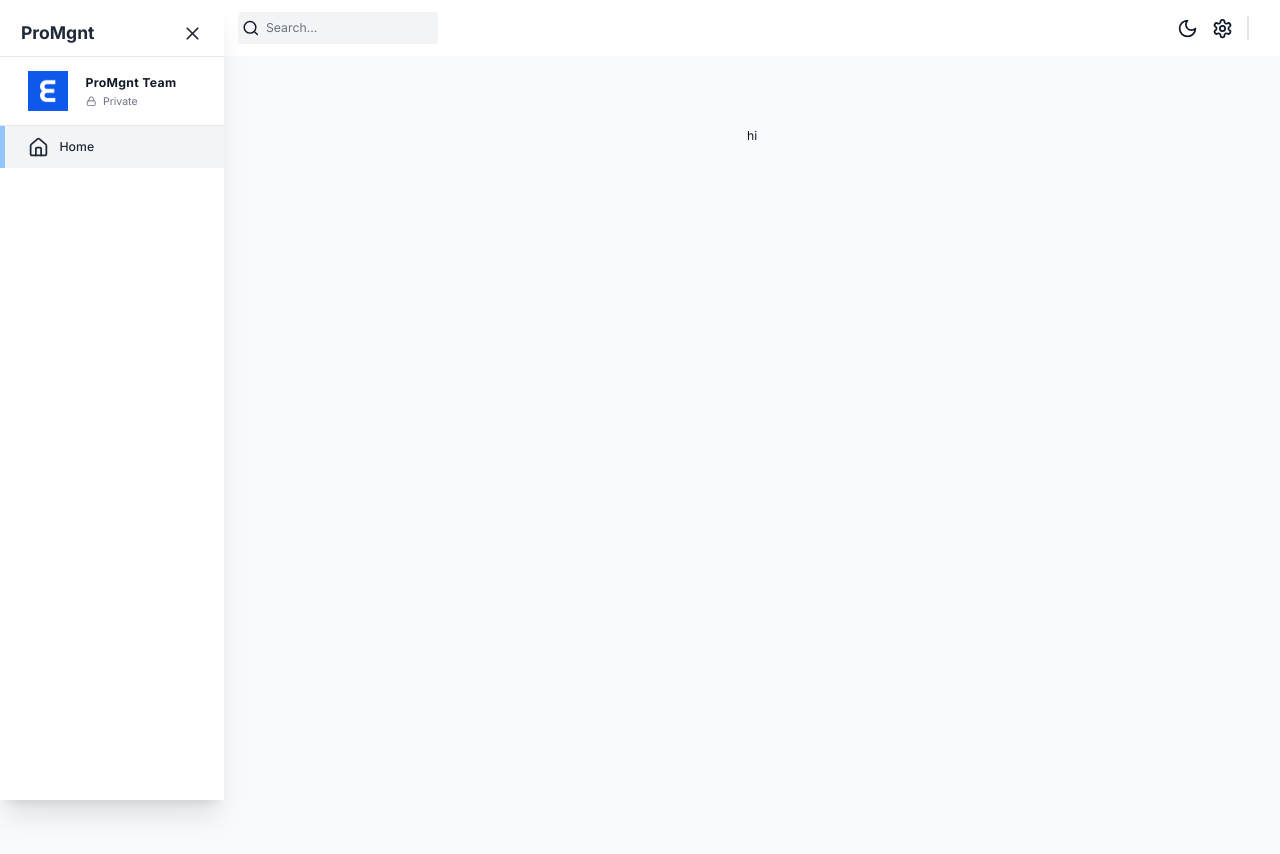
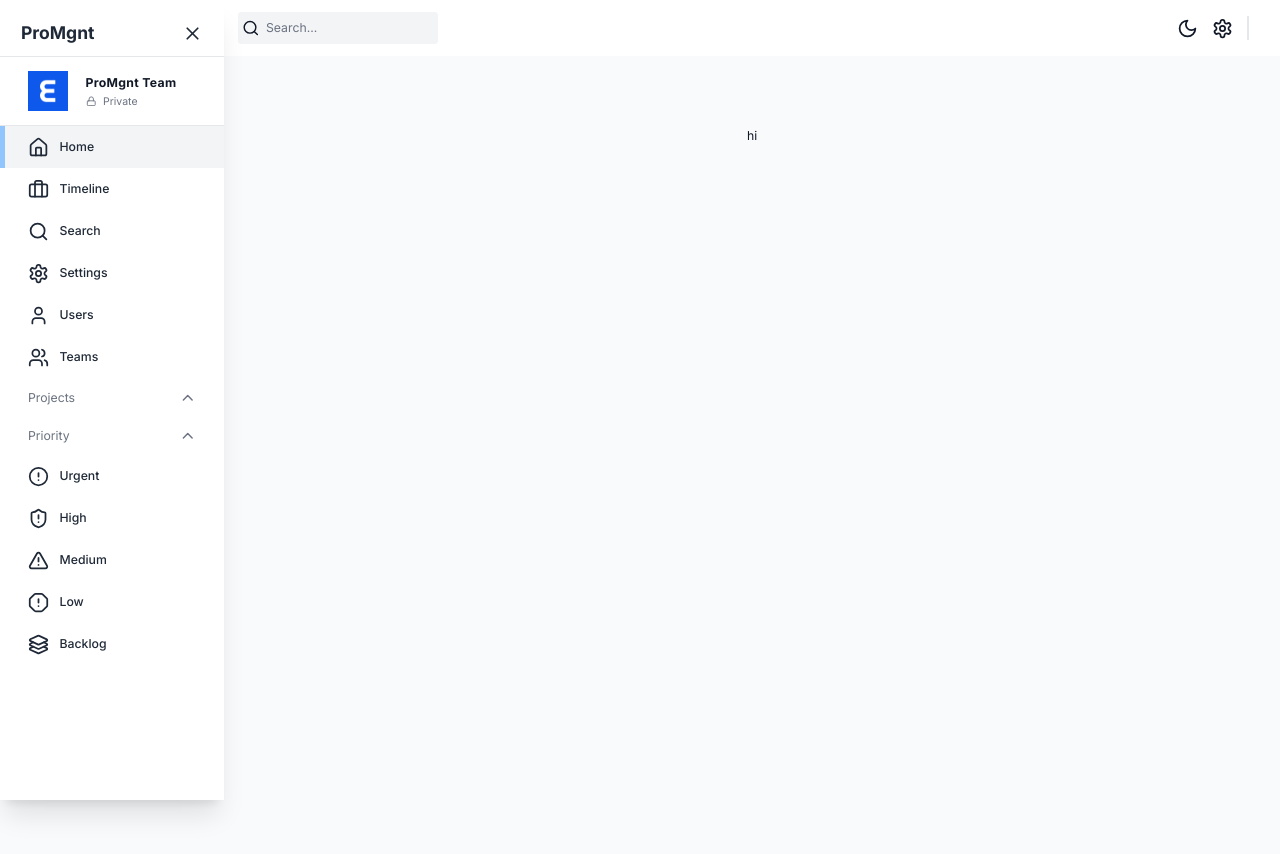
Before and after one commit to Kaushallrai/project_management--fullstack, a Next.js app in the folder client/: page / in a window 1280 px wide. Built offline with nearby package versions, Linux system fonts and the light colour scheme; no server answers.

Commit message:
sidebar links and priority links

```diff
--- a/client/src/app/(components)/Sidebar/index.tsx
+++ b/client/src/app/(components)/Sidebar/index.tsx
@@ -1,7 +1,25 @@
 "use client";
 import React, { useState } from "react";
 import Image from "next/image";
-import { Home, Icon, LockIcon, LucideIcon, X } from "lucide-react";
+import {
+  AlertCircle,
+  AlertOctagon,
+  AlertTriangle,
+  Briefcase,
+  ChevronDown,
+  ChevronUp,
+  Home,
+  Icon,
+  Layers3,
+  LockIcon,
+  LucideIcon,
+  Search,
+  Settings,
+  ShieldAlert,
+  User,
+  Users,
+  X,
+} from "lucide-react";
 import { usePathname } from "next/navigation";
 import { useAppDispatch, useAppSelector } from "@/app/redux";
 import Link from "next/link";
@@ -55,7 +73,62 @@
         {/* Navbar Links */}
         <nav className="z-10 w-full">
           <SidebarLink icon={Home} label="Home" href="/" />
+          <SidebarLink icon={Briefcase} label="Timeline" href="/timeline" />
+          <SidebarLink icon={Search} label="Search" href="/search" />
+          <SidebarLink icon={Settings} label="Settings" href="/settings" />
+          <SidebarLink icon={User} label="Users" href="/users" />
+          <SidebarLink icon={Users} label="Teams" href="/teams" />
         </nav>
+        {/* Projects links */}
+        <button
+          onClick={() => setShowProjects((prev) => !prev)}
+          className="flex items-center justify-between w-full px-8 py-3 text-gray-500"
+        >
+          <span className="">Projects</span>
+          {showProjects ? (
+            <ChevronUp className="w-5 h-5" />
+          ) : (
+            <ChevronDown className="w-5 h-5" />
+          )}
+        </button>
+        {/* Project lists */}
+        {/* Priorities links */}
+        <button
+          onClick={() => setShowPriority((prev) => !prev)}
+          className="flex items-center justify-between w-full px-8 py-3 text-gray-500"
+        >
+          <span className="">Priority</span>
+          {showPriority ? (
+            <ChevronUp className="w-5 h-5" />
+          ) : (
+            <ChevronDown className="w-5 h-5" />
+          )}
+        </button>
+        {showPriority && (
+          <>
+            <SidebarLink
+              icon={AlertCircle}
+              label="Urgent"
+              href="/priority/urgent"
+            />
+            <SidebarLink
+              icon={ShieldAlert}
+              label="High"
+              href="/priority/high"
+            />
+            <SidebarLink
+              icon={AlertTriangle}
+              label="Medium"
+              href="/priority/medium"
+            />
+            <SidebarLink icon={AlertOctagon} label="Low" href="/priority/low" />
+            <SidebarLink
+              icon={Layers3}
+              label="Backlog"
+              href="/priority/backlog"
+            />
+          </>
+        )}
       </div>
     </div>
   );
```
